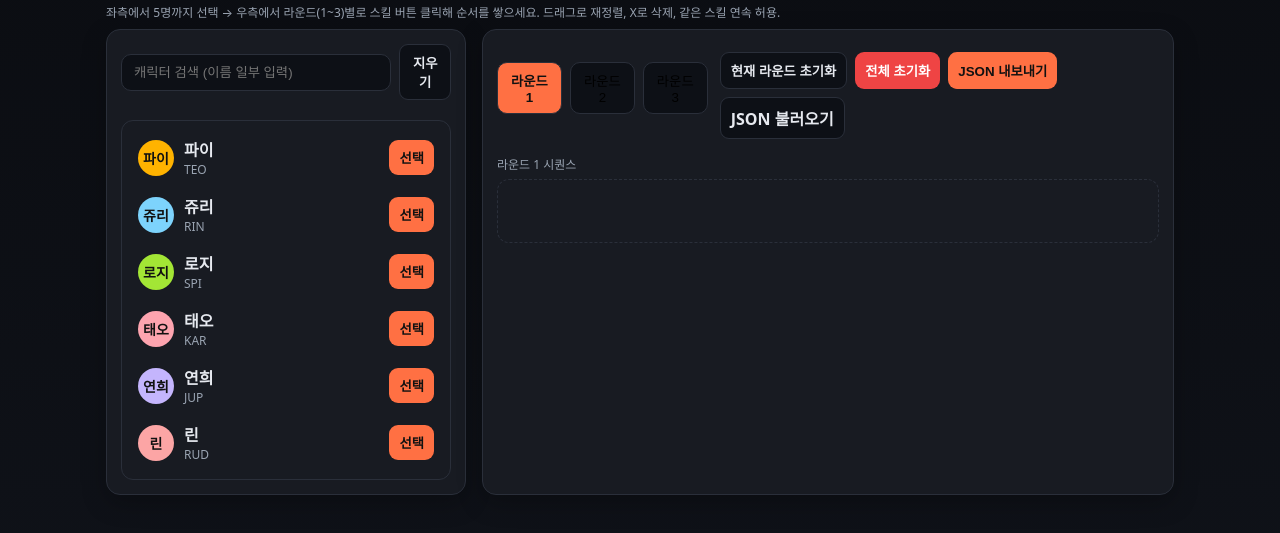
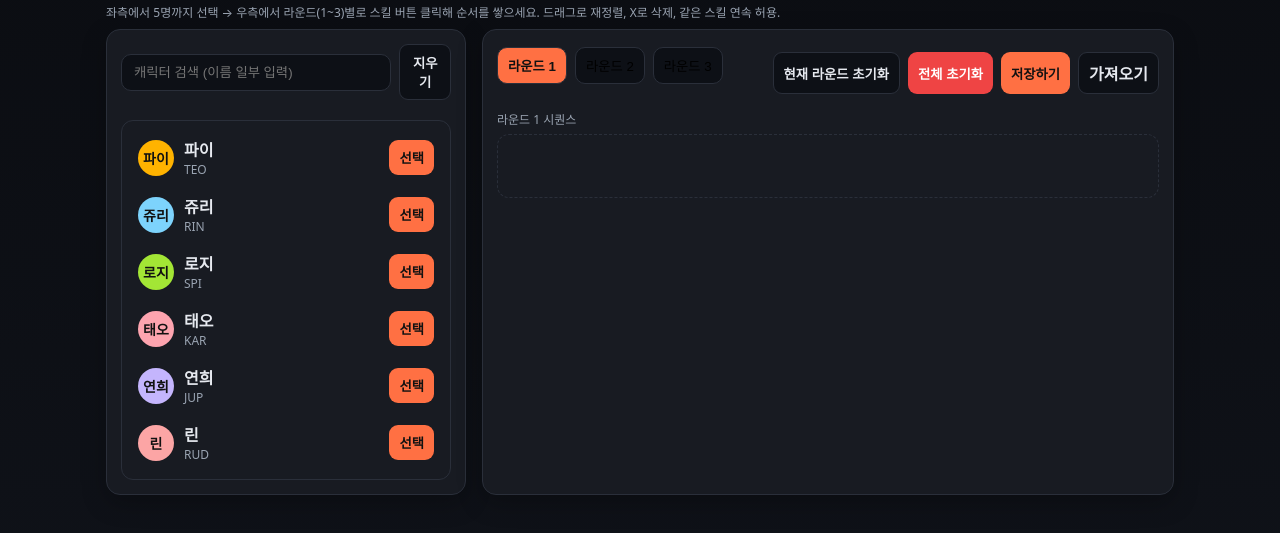
Before and after one commit to heechun890322-pixel/heelack, a plain HTML site: page index.html in a window 1280 px wide. Shown: the part 59-592 px from the top of the page. Drawn offline with Linux system fonts and the light colour scheme.

Commit message:
index.html

```diff
--- a/index.html
+++ b/index.html
@@ -78,9 +78,9 @@
       <div class="bar">
         <button id="clearRound" class="btn ghost">현재 라운드 초기화</button>
         <button id="clearAll" class="btn danger">전체 초기화</button>
-        <button id="exportBtn" class="btn">JSON 내보내기</button>
+        <button id="exportBtn" class="btn">저장하기</button>
         <label class="btn ghost" style="cursor:pointer">
-          JSON 불러오기
+          가져오기
           <input id="importFile" type="file" accept="application/json" style="display:none">
         </label>
       </div>
```
